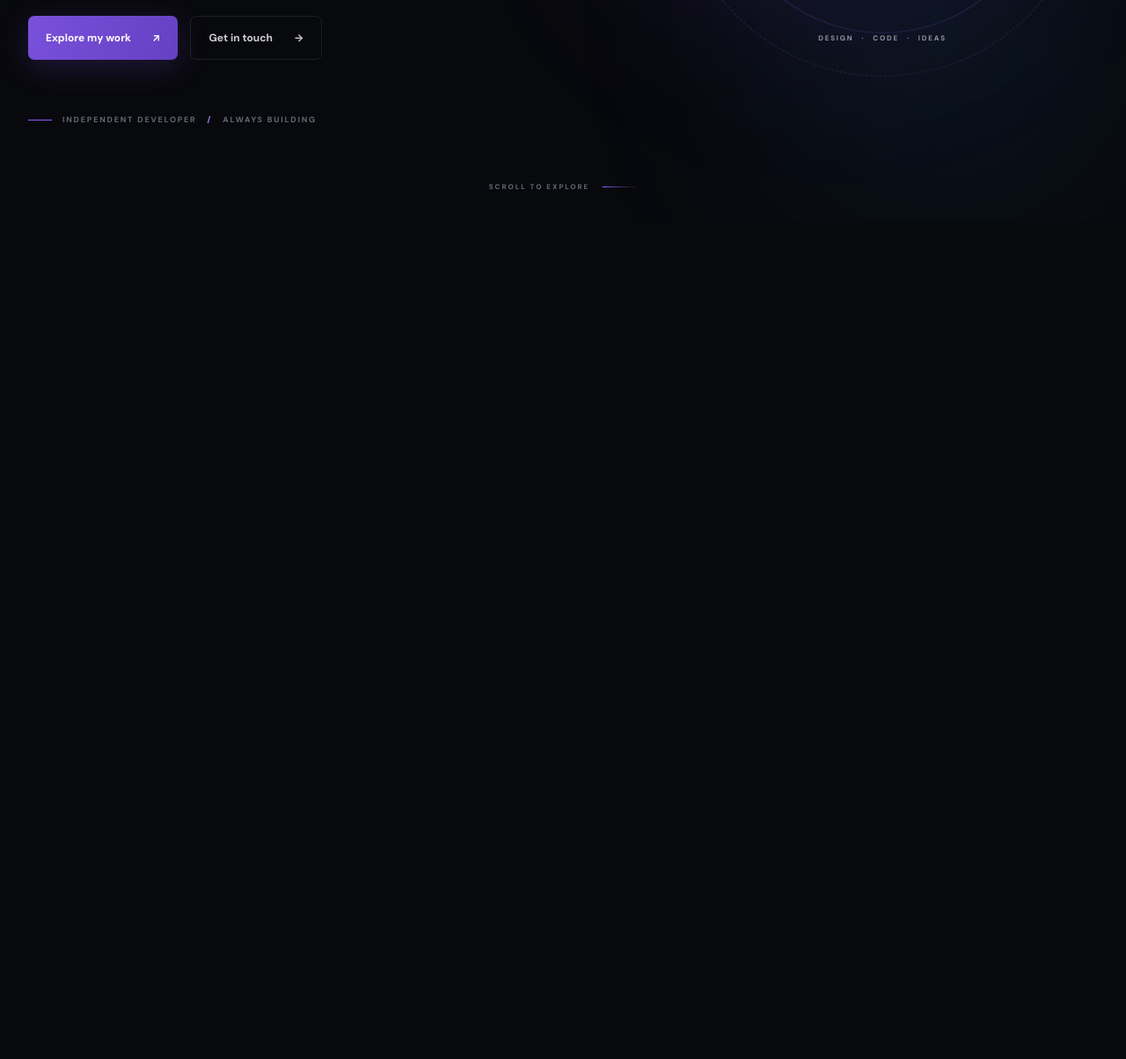
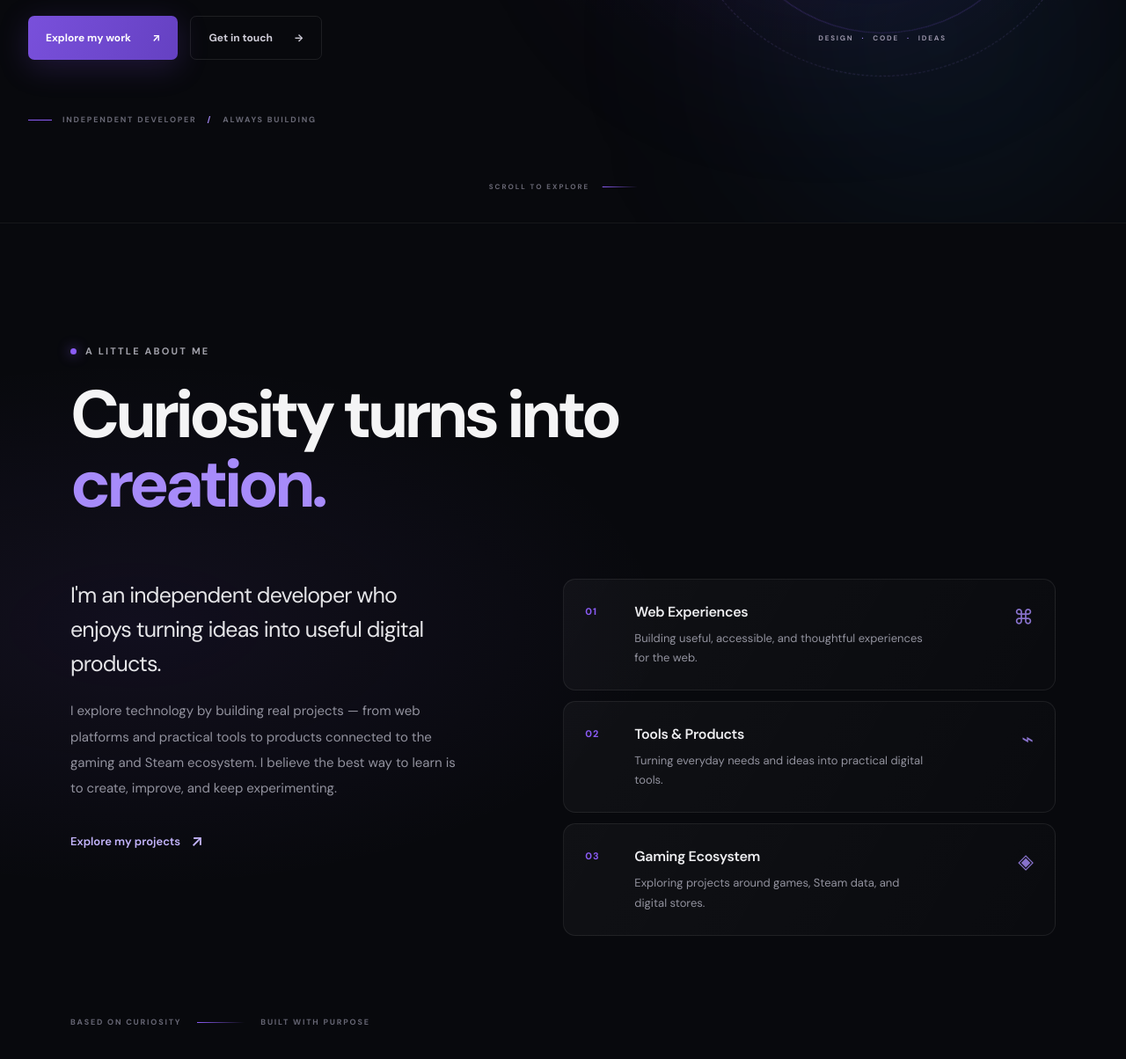
Before and after one commit to N4choiR/aDehghan, an Astro site: page / in a window 1280 px wide. Shown: the part 588-1792 px from the top of the page at 88% size. Before the commit the page ends 841 px from the top, so only its background shows below. Built offline with nearby package versions, Linux system fonts and the light colour scheme; Astro itself is replaced by a stand-in of ours.

Commit message:
feat: add portfolio about section

```diff
--- /dev/null
+++ b/src/components/sections/About.astro
@@ -0,0 +1,270 @@
+<section id="about" class="about-section">
+  <div class="about-container">
+    <div class="about-heading">
+      <span class="about-kicker"><span></span> A LITTLE ABOUT ME</span>
+      <h2>Curiosity turns into<br /><span>creation.</span></h2>
+    </div>
+
+    <div class="about-content">
+      <div class="about-copy">
+        <p class="about-lead">
+          I'm an independent developer who enjoys turning ideas into useful
+          digital products.
+        </p>
+        <p class="about-description">
+          I explore technology by building real projects — from web platforms
+          and practical tools to products connected to the gaming and Steam
+          ecosystem. I believe the best way to learn is to create, improve,
+          and keep experimenting.
+        </p>
+        <a class="about-link" href="#projects">
+          Explore my projects <span aria-hidden="true">↗</span>
+        </a>
+      </div>
+
+      <div class="about-focus">
+        <article class="focus-card">
+          <span class="focus-number">01</span>
+          <div>
+            <h3>Web Experiences</h3>
+            <p>Building useful, accessible, and thoughtful experiences for the web.</p>
+          </div>
+          <span class="focus-symbol" aria-hidden="true">⌘</span>
+        </article>
+
+        <article class="focus-card">
+          <span class="focus-number">02</span>
+          <div>
+            <h3>Tools & Products</h3>
+            <p>Turning everyday needs and ideas into practical digital tools.</p>
+          </div>
+          <span class="focus-symbol" aria-hidden="true">⌁</span>
+        </article>
+
+        <article class="focus-card">
+          <span class="focus-number">03</span>
+          <div>
+            <h3>Gaming Ecosystem</h3>
+            <p>Exploring projects around games, Steam data, and digital stores.</p>
+          </div>
+          <span class="focus-symbol" aria-hidden="true">◈</span>
+        </article>
+      </div>
+    </div>
+
+    <div class="about-footer">
+      <span>BASED ON CURIOSITY</span>
+      <span class="about-footer-line"></span>
+      <span>BUILT WITH PURPOSE</span>
+    </div>
+  </div>
+</section>
+
+<style>
+  .about-section {
+    position: relative;
+    padding: 132px 24px 100px;
+    overflow: hidden;
+    border-top: 1px solid rgba(255,255,255,.055);
+    background:
+      radial-gradient(ellipse at 12% 45%, rgba(139,92,246,.075), transparent 38%),
+      #08090d;
+  }
+
+  .about-container {
+    width: min(1120px, 100%);
+    margin: 0 auto;
+  }
+
+  .about-heading {
+    margin-bottom: 68px;
+  }
+
+  .about-kicker {
+    display: inline-flex;
+    align-items: center;
+    gap: 10px;
+    color: #a1a1aa;
+    font-size: 11px;
+    font-weight: 700;
+    letter-spacing: .2em;
+  }
+
+  .about-kicker span {
+    width: 7px;
+    height: 7px;
+    border-radius: 50%;
+    background: #8b5cf6;
+    box-shadow: 0 0 14px rgba(139,92,246,.8);
+  }
+
+  .about-heading h2 {
+    margin: 22px 0 0;
+    color: #f4f4f5;
+    font-size: clamp(42px, 6vw, 76px);
+    line-height: 1.04;
+    letter-spacing: -.065em;
+    font-weight: 700;
+  }
+
+  .about-heading h2 span {
+    color: #a78bfa;
+  }
+
+  .about-content {
+    display: grid;
+    grid-template-columns: .9fr 1.1fr;
+    gap: clamp(42px, 8vw, 110px);
+    align-items: start;
+  }
+
+  .about-copy {
+    max-width: 440px;
+  }
+
+  .about-lead {
+    margin: 0 0 20px;
+    color: #e4e4e7;
+    font-size: clamp(20px, 2.2vw, 25px);
+    line-height: 1.55;
+    letter-spacing: -.035em;
+  }
+
+  .about-description {
+    margin: 0;
+    color: #92929e;
+    font-size: 15px;
+    line-height: 1.95;
+  }
+
+  .about-link {
+    display: inline-flex;
+    align-items: center;
+    gap: 12px;
+    margin-top: 32px;
+    color: #c4b5fd;
+    font-size: 13px;
+    font-weight: 600;
+    text-decoration: none;
+    transition: color .2s ease, gap .2s ease;
+  }
+
+  .about-link:hover {
+    color: #fff;
+    gap: 17px;
+  }
+
+  .about-link span {
+    font-size: 18px;
+  }
+
+  .about-focus {
+    display: grid;
+    gap: 12px;
+  }
+
+  .focus-card {
+    position: relative;
+    display: grid;
+    grid-template-columns: 38px 1fr 30px;
+    gap: 18px;
+    align-items: start;
+    padding: 25px 24px;
+    border: 1px solid rgba(255,255,255,.075);
+    border-radius: 14px;
+    background: linear-gradient(120deg, rgba(255,255,255,.035), rgba(255,255,255,.012));
+    transition: border-color .25s ease, transform .25s ease, background .25s ease;
+  }
+
+  .focus-card:hover {
+    transform: translateX(5px);
+    border-color: rgba(167,139,250,.35);
+    background: rgba(139,92,246,.055);
+  }
+
+  .focus-number {
+    padding-top: 3px;
+    color: #8b5cf6;
+    font-size: 11px;
+    font-weight: 700;
+    letter-spacing: .08em;
+  }
+
+  .focus-card h3 {
+    margin: 0 0 7px;
+    color: #ededf0;
+    font-size: 16px;
+    font-weight: 600;
+    letter-spacing: -.02em;
+  }
+
+  .focus-card p {
+    max-width: 330px;
+    margin: 0;
+    color: #92929e;
+    font-size: 13px;
+    line-height: 1.7;
+  }
+
+  .focus-symbol {
+    color: #a78bfa;
+    font-size: 23px;
+    text-align: right;
+    opacity: .8;
+  }
+
+  .about-footer {
+    display: flex;
+    align-items: center;
+    gap: 18px;
+    margin-top: 92px;
+    color: #666674;
+    font-size: 9px;
+    font-weight: 700;
+    letter-spacing: .2em;
+  }
+
+  .about-footer-line {
+    width: 54px;
+    height: 1px;
+    background: linear-gradient(90deg, #8b5cf6, transparent);
+  }
+
+  @media (max-width: 760px) {
+    .about-section {
+      padding: 94px 20px 76px;
+    }
+
+    .about-heading {
+      margin-bottom: 42px;
+    }
+
+    .about-content {
+      grid-template-columns: 1fr;
+      gap: 44px;
+    }
+
+    .about-copy {
+      max-width: 600px;
+    }
+
+    .focus-card {
+      padding: 22px 18px;
+      grid-template-columns: 30px 1fr 24px;
+      gap: 13px;
+    }
+
+    .about-footer {
+      margin-top: 62px;
+      gap: 12px;
+      font-size: 8px;
+    }
+  }
+
+  @media (prefers-reduced-motion: reduce) {
+    .focus-card,
+    .about-link {
+      transition: none;
+    }
+  }
+</style>
--- a/src/pages/index.astro
+++ b/src/pages/index.astro
@@ -2,11 +2,13 @@
 import MainLayout from "../layouts/MainLayout.astro";
 import SiteHeader from "../components/layout/SiteHeader.astro";
 import Hero from "../components/sections/Hero.astro";
+import About from "../components/sections/About.astro";
 ---
 
 <MainLayout>
   <SiteHeader />
   <main>
     <Hero />
+    <About />
   </main>
 </MainLayout>
```
